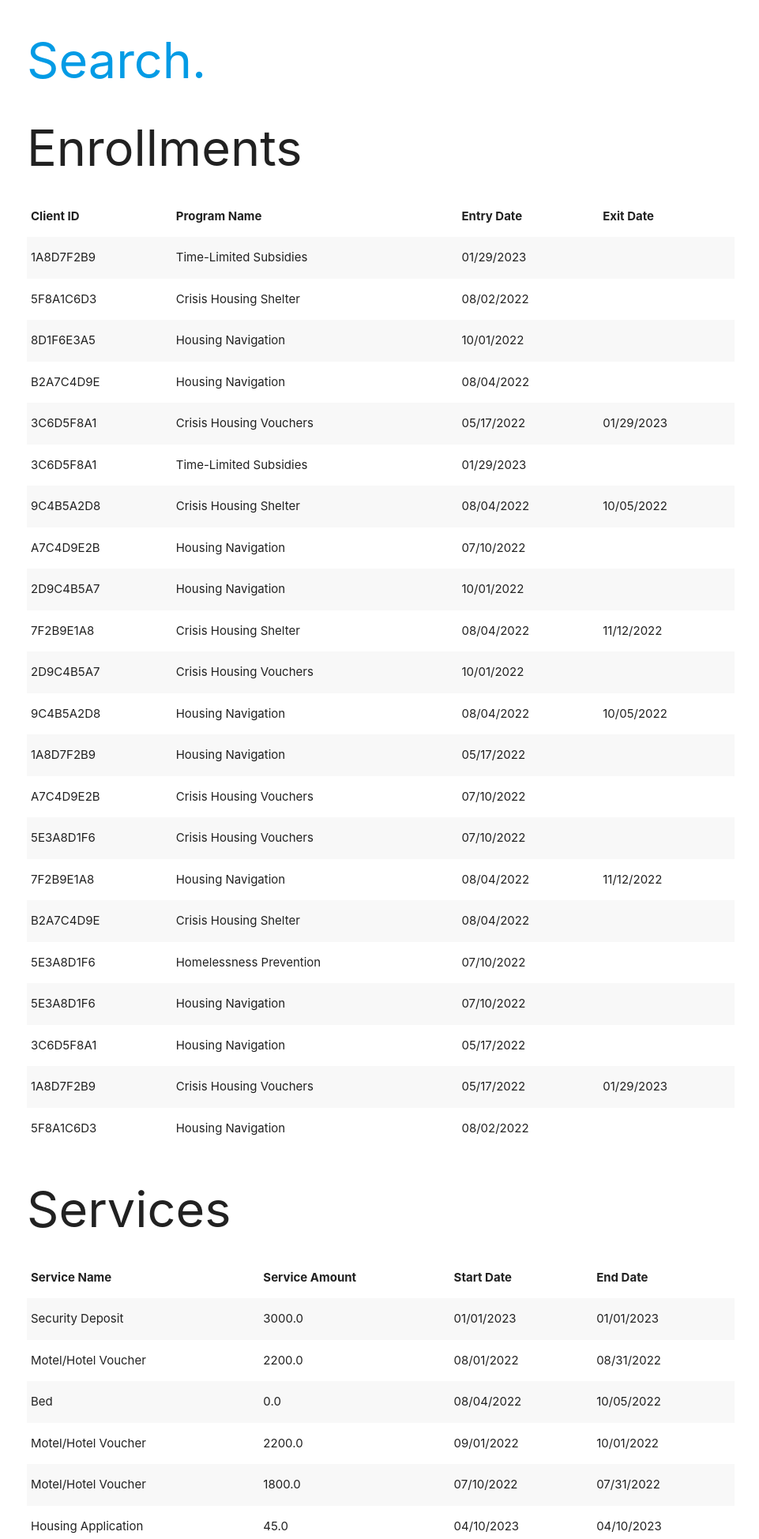
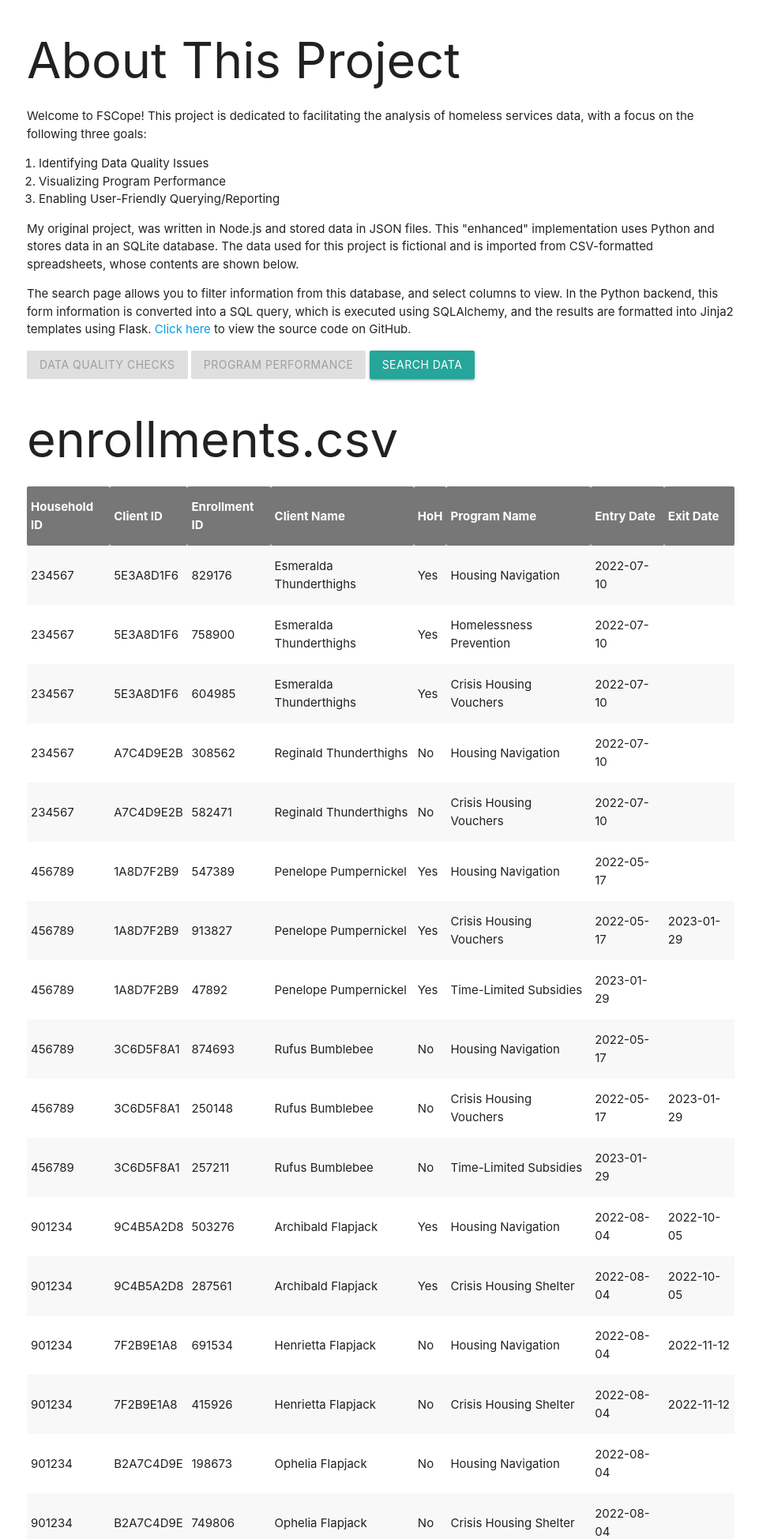
Before and after one commit to ezamo007/FSCope-Enhanced, a Flask app: page / in a window 1280 px wide. Shown: the top 1949 px of the page at 79% size, without its empty margins (158-1119 px from the left). Run offline with Flask 3, Linux system fonts and the light colour scheme.

Commit message:
About Page
Now shows project information, and data directly from csv files.

```diff
--- a/app.py
+++ b/app.py
@@ -1,4 +1,5 @@
 from jinja2 import Environment
+import csv
 from flask import Flask, render_template, request
 from flask_material import Material
 from database import db, init_db, Household, Client, Enrollment, Service
@@ -30,15 +31,25 @@
 session = Session()
 
 # Define the app routes
+@app.route('/')
+def display_csv():
+    # Create spreadsheet object.
+    spreadsheetData = {}
 
+    # Read the CSV file
+    with open('data/enrollments.csv', 'r') as file:
+        csv_data = csv.reader(file)
+        spreadsheetData["enrollments"] = list(csv_data)
+    with open('data/notes.csv', 'r') as file:
+            csv_data = csv.reader(file)
+            spreadsheetData["notes"] = list(csv_data)
+    with open('data/services.csv', 'r') as file:
+            csv_data = csv.reader(file)
+            spreadsheetData["services"] = list(csv_data)
 
-@app.route('/')
-def index():
-    enrollments = Enrollment.query.all()
-    services = Service.query.all()
-    clients = Client.query.all()
+    # Render the HTML template and pass the CSV data
+    return render_template('index.html', spreadsheetData = spreadsheetData)
 
-    return render_template('index.html', enrollments=enrollments, services=services, clients=clients)
 
 
 @app.route('/search', methods=['GET', 'POST'])
--- a/templates/index.html
+++ b/templates/index.html
@@ -4,75 +4,142 @@
     <title>Enrollments and Services</title>
     <!-- Materialize CSS -->
     <link rel="stylesheet" href="https://cdnjs.cloudflare.com/ajax/libs/materialize/1.0.0/css/materialize.min.css">
+    <style>
+      /* Custom CSS for table header */
+      .dark-header {
+        background-color: #777;
+        color: #fff;
+        font-weight: bold;
+      }
+      body{
+        margin-bottom: 50px;
+      }li{
+        margin-left: 15px;
+      list-style-type: bullet !important
+      }
+      </style>
+
+
+
   </head>
   <body>
     <div class="container">
-      <h1><a href="/search">Search.</a></h1>
-      <h1>Enrollments</h1>
+      <h1>About This Project</h1>
+      <p>
+        Welcome to FSCope! This project is dedicated to facilitating the analysis of homeless services data, with a focus on the following three goals:
+        <ul>
+          <li>Identifying Data Quality Issues</li>
+          <li>Visualizing Program Performance</li>
+          <li>Enabling User-Friendly Querying/Reporting</li>
+        </ul>
+
+    My original project, was written in Node.js and stored data in JSON files. This "enhanced" implementation uses Python and stores data in an SQLite database.
+    The data used for this project is fictional and is imported from CSV-formatted spreadsheets, whose contents are shown below.
+
+      </p>
+      <p>
+
+        The search page allows you to filter information from this database, and select columns to view. In the Python backend, this form information is converted into a SQL query, which is executed using SQLAlchemy, and the results are formatted into Jinja2 templates using Flask.
+
+        <a href= "http://github.com/ezamo007/FSCope-Enhanced">Click here</a> to view the source code on GitHub.
+      </p>
+
+<a href="/checks" class="waves-effect waves-light btn disabled tooltipped" data-position="bottom" data-tooltip="Coming Soon">Data Quality Checks</a>
+<a href="/performance" class="waves-effect waves-light btn disabled tooltipped" data-position="bottom" data-tooltip="Coming Soon">Program Performance</a>
+<a href="/search" class="waves-effect waves-light btn tooltipped" data-position="bottom" data-tooltip="Beta">Search Data</a>
+    </div>
+
+    <div class="container">
+      <h1>enrollments.csv</h1>
       <table class="striped">
-        <thead>
+        <thead class = "dark-header">
           <tr>
-            <th>Client ID</th>
-            <th>Program Name</th>
-            <th>Entry Date</th>
-            <th>Exit Date</th>
+            {% for cell in spreadsheetData.enrollments[0] %}
+
+            <td>{{cell}}</td>
+            {%endfor%}
           </tr>
-        </thead>
-        <tbody>
-          {% for enrollment in enrollments %}
-          <tr>
-            <td>{{ enrollment.client_id }}</td>
-            <td>{{ enrollment.program_name }}</td>
-            <td>{{ enrollment.entry_date.strftime('%m/%d/%Y') }}</td>
-            {% if enrollment.exit_date %}
-            <td>{{ enrollment.exit_date.strftime('%m/%d/%Y') }}</td>
-            {% else %}
-            <td></td>
-            {% endif %}
-          </tr>
-          {% endfor %}
-        </tbody>
-      </table>
-      <h1>Services</h1>
-      <table class="striped">
-        <thead>
-          <tr>
-            <th>Service Name</th>
-            <th>Service Amount</th>
-            <th>Start Date</th>
-            <th>End Date</th>
-          </tr>
-        </thead>
-        <tbody>
-          {% for service in services %}
-          <tr>
-            <td>{{ service.service_name }}</td>
-            <td>{{ service.service_amount }}</td>
-            <td>{{ service.start_date.strftime('%m/%d/%Y') }}</td>
-            <td>{{ service.end_date.strftime('%m/%d/%Y') }}</td>
-          </tr>
-          {% endfor %}
-        </tbody>
-      </table>
-      <h1>Clients</h1>
-      <table class="striped">
-        <thead>
-          <tr>
-            <th>Client Name</th>
-            <th>Household ID</th>
-            <th>Client ID</th>
-          </tr>
-        </thead>
-        <tbody>
-          {% for client in clients %}
-          <tr>
-            <td>{{ client.client_name }}</td>
-            <td>{{ client.household_id }}</td>
-            <td>{{ client.client_id }}</td>
-          </tr>
-          {% endfor %}
-        </tbody>
+          </thead>
+
+          <tbody>
+            {% for row in spreadsheetData.enrollments[1:] %}
+
+            <tr>
+
+                  {% for cell in row%}
+
+                  <td>{{cell}}</td>
+                  {%endfor%}
+            </tr>
+            {%endfor%}
+
+          </tbody>
       </table>
     </div>
+    <div class="container">
+      <h1>services.csv</h1>
+      <table class="striped">
+        <thead class = "dark-header">
+          <tr>
+            {% for cell in spreadsheetData.services[0] %}
+
+            <td>{{cell}}</td>
+            {%endfor%}
+          </tr>
+          </thead>
+
+          <tbody>
+            {% for row in spreadsheetData.services[1:] %}
+
+            <tr>
+
+                  {% for cell in row%}
+
+                  <td>{{cell}}</td>
+                  {%endfor%}
+            </tr>
+            {%endfor%}
+
+          </tbody>
+      </table>
+    </div>
+    <div class="container">
+      <h1>notes.csv</h1>
+      <table class="striped">
+        <thead class = "dark-header">
+          <tr>
+            {% for cell in spreadsheetData.notes[0] %}
+
+            <td>{{cell}}</td>
+            {%endfor%}
+          </tr>
+          </thead>
+
+          <tbody>
+            {% for row in spreadsheetData.notes[1:] %}
+
+            <tr>
+
+                  {% for cell in row%}
+
+                  <td>{{cell}}</td>
+                  {%endfor%}
+            </tr>
+            {%endfor%}
+
+          </tbody>
+      </table>
+    </div>
+
+
+
+<script src="https://cdnjs.cloudflare.com/ajax/libs/materialize/1.0.0/js/materialize.min.js"></script>
+
+<script>
+  document.addEventListener('DOMContentLoaded', function() {
+    var tooltips = document.querySelectorAll('.tooltipped');
+    M.Tooltip.init(tooltips);
+  });
+</script>
   </body>
 </html>
```
